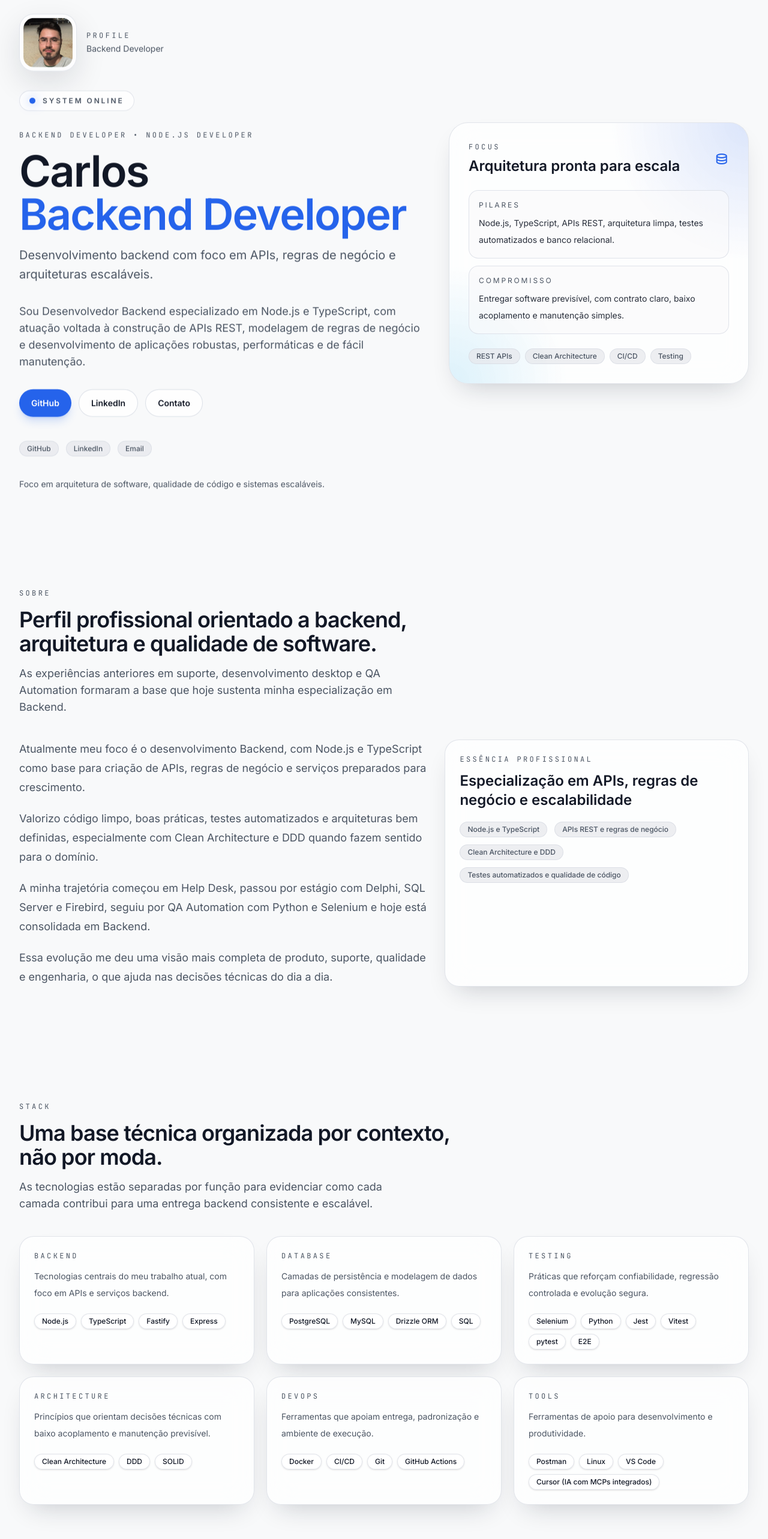
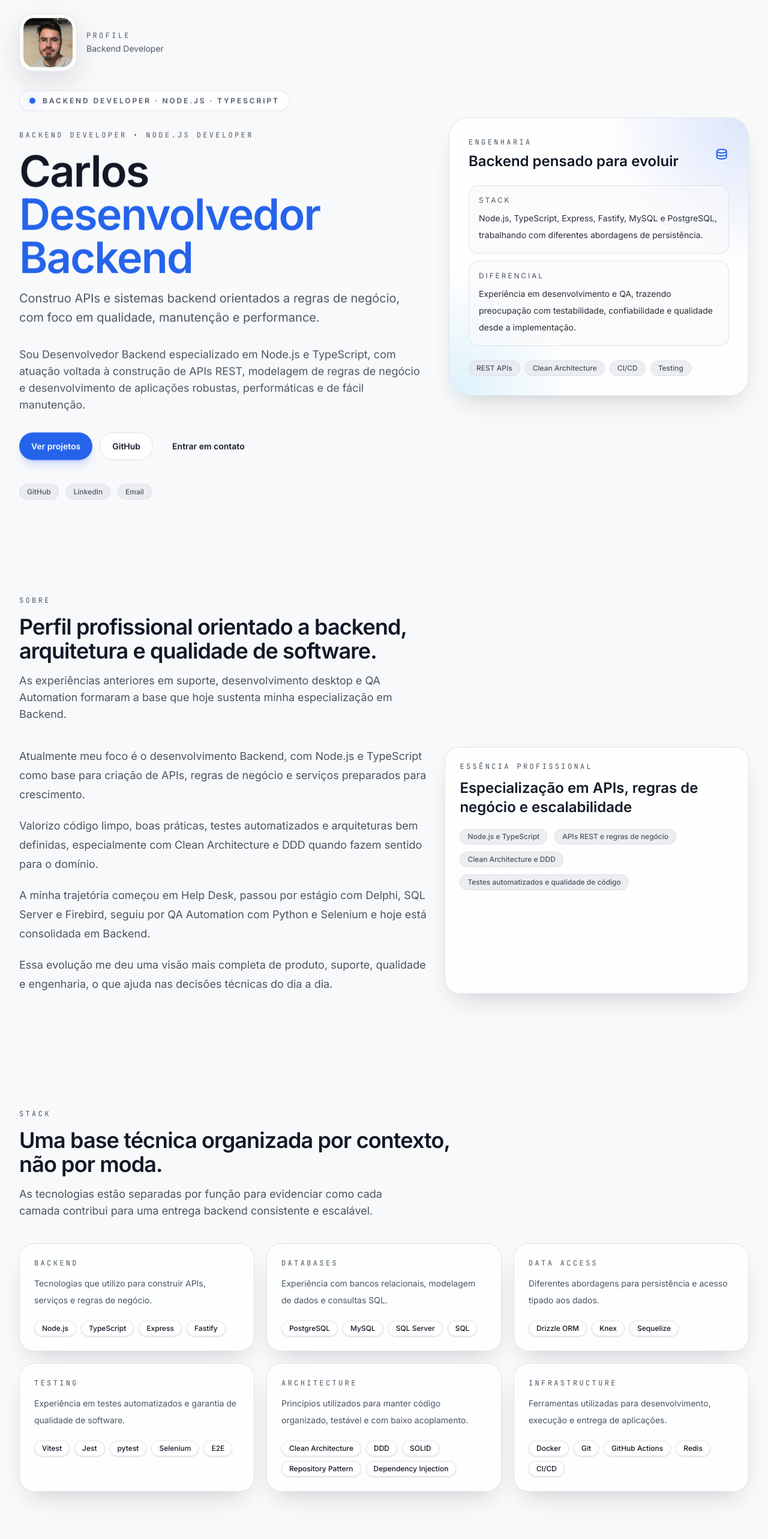
Before and after one commit to carloseocandido/portfolio, a React (Vite) app: page / in a window 1280 px wide. Shown: the part 178-2744 px from the top of the page at 60% size. Built offline with nearby package versions, Linux system fonts and the light colour scheme.

Commit message:
feat: enhance ArchitectureSection and HeroSection with detailed backend structure and updated portfolio content

```diff
--- a/src/components/sections/ArchitectureSection.tsx
+++ b/src/components/sections/ArchitectureSection.tsx
@@ -1,21 +1,116 @@
 import { architectureTopics } from "../../config/portfolio";
 import { Section } from "../ui/Section";
 import { Card } from "../ui/Card";
+import { Chip } from "../ui/Chip";
 
 export function ArchitectureSection() {
   return (
     <Section
       id="architecture"
       eyebrow="Arquitetura"
-      title="Padrões de arquitetura que sustentam manutenção, evolução e clareza técnica."
-      description="Os tópicos abaixo refletem os princípios que orientam minhas decisões ao desenvolver APIs e serviços backend."
+      title="Como estruturo sistemas backend"
+      description="Mais do que seguir padrões por convenção, busco separar responsabilidades para manter regras de negócio testáveis, independentes e fáceis de evoluir."
     >
-      <div className="grid gap-5 md:grid-cols-2 xl:grid-cols-3">
+      <div className="grid gap-6 lg:grid-cols-[1.1fr_0.9fr]">
+        <Card className="rounded-3xl p-6 sm:p-8">
+          <div className="space-y-6">
+            <div>
+              <p className="section-kicker">Fluxo de uma requisição</p>
+              <h3 className="mt-3 text-2xl font-semibold text-foreground">
+                HTTP → aplicação → domínio → persistência
+              </h3>
+              <p className="mt-3 text-sm leading-7 text-muted-foreground">
+                A ideia é evitar que regras de negócio fiquem acopladas ao
+                framework HTTP ou ao banco de dados.
+              </p>
+            </div>
+
+            <div className="grid gap-3">
+              <ArchitectureStep
+                number="01"
+                title="Controller / Route"
+                description="Recebe a requisição, valida os dados de entrada e encaminha a operação."
+              />
+
+              <ArchitectureStep
+                number="02"
+                title="Use Case"
+                description="Orquestra a operação e concentra as regras da aplicação."
+              />
+
+              <ArchitectureStep
+                number="03"
+                title="Domain"
+                description="Representa as regras e comportamentos que pertencem ao negócio."
+              />
+
+              <ArchitectureStep
+                number="04"
+                title="Repository"
+                description="Abstrai a persistência e evita que a regra de negócio dependa diretamente do banco."
+              />
+
+              <ArchitectureStep
+                number="05"
+                title="Infrastructure"
+                description="Implementa detalhes externos como ORM, banco de dados, APIs e outros serviços."
+              />
+            </div>
+          </div>
+        </Card>
+
+        <div className="grid gap-5 sm:grid-cols-2 lg:grid-cols-1">
+          <Card className="rounded-3xl p-6">
+            <p className="section-kicker">Princípios</p>
+
+            <h3 className="mt-3 text-xl font-semibold text-foreground">
+              O objetivo é reduzir acoplamento
+            </h3>
+
+            <p className="mt-3 text-sm leading-7 text-muted-foreground">
+              Frameworks e ferramentas podem mudar. A regra de negócio não
+              deveria precisar ser reescrita sempre que isso acontece.
+            </p>
+
+            <div className="mt-5 flex flex-wrap gap-2">
+              <Chip>Clean Architecture</Chip>
+              <Chip>DDD</Chip>
+              <Chip>SOLID</Chip>
+              <Chip>Dependency Injection</Chip>
+            </div>
+          </Card>
+
+          <Card className="rounded-3xl p-6">
+            <p className="section-kicker">Na prática</p>
+
+            <h3 className="mt-3 text-xl font-semibold text-foreground">
+              Arquitetura adaptada ao projeto
+            </h3>
+
+            <p className="mt-3 text-sm leading-7 text-muted-foreground">
+              Já trabalhei com diferentes combinações de framework e
+              persistência, escolhendo a abordagem de acordo com o contexto da
+              aplicação.
+            </p>
+
+            <div className="mt-5 flex flex-wrap gap-2">
+              <Chip>Express</Chip>
+              <Chip>Fastify</Chip>
+              <Chip>Knex</Chip>
+              <Chip>Sequelize</Chip>
+              <Chip>Drizzle ORM</Chip>
+            </div>
+          </Card>
+        </div>
+      </div>
+
+      <div className="mt-6 grid gap-5 md:grid-cols-2 xl:grid-cols-3">
         {architectureTopics.map((topic) => (
           <Card key={topic.title} className="rounded-3xl p-6">
             <h3 className="text-lg font-semibold text-foreground">
               {topic.title}
             </h3>
+
             <p className="mt-3 text-sm leading-7 text-muted-foreground">
               {topic.summary}
             </p>
@@ -25,3 +120,31 @@ export function ArchitectureSection() {
     </Section>
   );
 }
+
+type ArchitectureStepProps = {
+  number: string;
+  title: string;
+  description: string;
+};
+
+function ArchitectureStep({
+  number,
+  title,
+  description,
+}: ArchitectureStepProps) {
+  return (
+    <div className="flex gap-4 rounded-2xl border border-border/70 bg-background/50 p-4">
+      <div className="flex h-8 w-8 shrink-0 items-center justify-center rounded-xl bg-primary/10 font-mono text-xs font-semibold text-primary">
+        {number}
+      </div>
+
+      <div>
+        <h4 className="font-semibold text-foreground">{title}</h4>
+
+        <p className="mt-1 text-sm leading-6 text-muted-foreground">
+          {description}
+        </p>
+      </div>
+    </div>
+  );
+}
--- a/src/components/sections/HeroSection.tsx
+++ b/src/components/sections/HeroSection.tsx
@@ -34,7 +34,7 @@ export function HeroSection() {
 
               <div className="inline-flex items-center gap-3 rounded-full border border-border/70 bg-card/80 px-4 py-2 text-xs font-semibold uppercase tracking-[0.24em] text-muted-foreground">
                 <span className="h-2.5 w-2.5 rounded-full bg-primary shadow-[0_0_18px_rgb(var(--primary)/0.55)]" />
-                system online
+                Backend Developer · Node.js · TypeScript
               </div>
 
               <div className="space-y-4">
@@ -43,7 +43,9 @@ export function HeroSection() {
                 </p>
                 <h1 className="max-w-4xl text-4xl font-semibold tracking-tight text-foreground sm:text-5xl lg:text-7xl">
                   {siteContent.name}
-                  <span className="block text-primary">Backend Developer</span>
+                  <span className="block text-primary">
+                    Desenvolvedor Backend
+                  </span>
                 </h1>
                 <p className="max-w-2xl text-lg leading-8 text-muted-foreground sm:text-xl">
                   {siteContent.headline}
@@ -55,21 +57,14 @@ export function HeroSection() {
               </p>
 
               <div className="flex flex-col gap-3 sm:flex-row sm:flex-wrap">
-                <Button href={heroLinks.github} external>
+                <Button href="#projects">Ver projetos</Button>
+
+                <Button href={heroLinks.github} variant="secondary" external>
                   GitHub
                 </Button>
-                <Button href={heroLinks.linkedin} variant="secondary" external>
-                  LinkedIn
-                </Button>
-                {/* <Button
-                  href={heroLinks.resume}
-                  variant="ghost"
-                  download="Carlos-CV.txt"
-                >
-                  Download CV
-                </Button> */}
-                <Button href="#contact" variant="secondary">
-                  Contato
+
+                <Button href="#contact" variant="ghost">
+                  Entrar em contato
                 </Button>
               </div>
 
@@ -78,10 +73,6 @@ export function HeroSection() {
                   <Badge key={link.label}>{link.label}</Badge>
                 ))}
               </div>
-
-              <p className="max-w-2xl text-sm leading-7 text-muted-foreground">
-                {siteContent.ctaLabel}
-              </p>
             </div>
           </AnimatedSection>
 
@@ -92,10 +83,11 @@ export function HeroSection() {
                 <div className="flex items-center justify-between">
                   <div>
                     <p className="font-mono text-xs uppercase tracking-[0.28em] text-muted-foreground">
-                      focus
+                      engenharia
                     </p>
+
                     <h2 className="mt-2 text-2xl font-semibold text-foreground">
-                      Arquitetura pronta para escala
+                      Backend pensado para evoluir
                     </h2>
                   </div>
                   <span className="material-symbols-outlined text-3xl text-primary">
@@ -106,20 +98,21 @@ export function HeroSection() {
                 <div className="grid gap-3">
                   <div className="rounded-2xl border border-border/70 bg-background/60 p-4">
                     <p className="text-xs uppercase tracking-[0.24em] text-muted-foreground">
-                      Pilares
+                      Stack
                     </p>
                     <p className="mt-2 text-sm leading-7 text-foreground/90">
-                      Node.js, TypeScript, APIs REST, arquitetura limpa, testes
-                      automatizados e banco relacional.
+                      Node.js, TypeScript, Express, Fastify, MySQL e PostgreSQL,
+                      trabalhando com diferentes abordagens de persistência.
                     </p>
                   </div>
                   <div className="rounded-2xl border border-border/70 bg-background/60 p-4">
                     <p className="text-xs uppercase tracking-[0.24em] text-muted-foreground">
-                      Compromisso
+                      Diferencial
                     </p>
                     <p className="mt-2 text-sm leading-7 text-foreground/90">
-                      Entregar software previsível, com contrato claro, baixo
-                      acoplamento e manutenção simples.
+                      Experiência em desenvolvimento e QA, trazendo preocupação
+                      com testabilidade, confiabilidade e qualidade desde a
+                      implementação.
                     </p>
                   </div>
                 </div>
--- a/src/config/portfolio.ts
+++ b/src/config/portfolio.ts
@@ -14,7 +14,7 @@ export const siteContent = {
   name: "Carlos",
   roles: ["Backend Developer", "Node.js Developer"],
   headline:
-    "Desenvolvimento backend com foco em APIs, regras de negócio e arquiteturas escaláveis.",
+    "Construo APIs e sistemas backend orientados a regras de negócio, com foco em qualidade, manutenção e performance.",
   summary:
     "Sou Desenvolvedor Backend especializado em Node.js e TypeScript, com atuação voltada à construção de APIs REST, modelagem de regras de negócio e desenvolvimento de aplicações robustas, performáticas e de fácil manutenção.",
   ctaLabel:
@@ -74,63 +74,65 @@ export const techCategories: TechCategory[] = [
   {
     title: "Backend",
     description:
-      "Tecnologias centrais do meu trabalho atual, com foco em APIs e serviços backend.",
+      "Tecnologias que utilizo para construir APIs, serviços e regras de negócio.",
     items: [
       { name: "Node.js" },
       { name: "TypeScript" },
+      { name: "Express" },
       { name: "Fastify" },
-      { name: "Express" },
     ],
   },
   {
-    title: "Database",
+    title: "Databases",
     description:
-      "Camadas de persistência e modelagem de dados para aplicações consistentes.",
+      "Experiência com bancos relacionais, modelagem de dados e consultas SQL.",
     items: [
       { name: "PostgreSQL" },
       { name: "MySQL" },
-      { name: "Drizzle ORM" },
+      { name: "SQL Server" },
       { name: "SQL" },
     ],
   },
   {
+    title: "Data Access",
+    description:
+      "Diferentes abordagens para persistência e acesso tipado aos dados.",
+    items: [{ name: "Drizzle ORM" }, { name: "Knex" }, { name: "Sequelize" }],
+  },
+  {
     title: "Testing",
     description:
-      "Práticas que reforçam confiabilidade, regressão controlada e evolução segura.",
+      "Experiência em testes automatizados e garantia de qualidade de software.",
     items: [
+      { name: "Vitest" },
+      { name: "Jest" },
+      { name: "pytest" },
       { name: "Selenium" },
-      { name: "Python" },
-      { name: "Jest" },
-      { name: "Vitest" },
-      { name: "pytest" },
       { name: "E2E" },
     ],
   },
   {
     title: "Architecture",
     description:
-      "Princípios que orientam decisões técnicas com baixo acoplamento e manutenção previsível.",
-    items: [{ name: "Clean Architecture" }, { name: "DDD" }, { name: "SOLID" }],
-  },
-  {
-    title: "DevOps",
-    description:
-      "Ferramentas que apoiam entrega, padronização e ambiente de execução.",
+      "Princípios utilizados para manter código organizado, testável e com baixo acoplamento.",
     items: [
-      { name: "Docker" },
-      { name: "CI/CD" },
-      { name: "Git" },
-      { name: "GitHub Actions" },
+      { name: "Clean Architecture" },
+      { name: "DDD" },
+      { name: "SOLID" },
+      { name: "Repository Pattern" },
+      { name: "Dependency Injection" },
     ],
   },
   {
-    title: "Tools",
-    description: "Ferramentas de apoio para desenvolvimento e produtividade.",
+    title: "Infrastructure",
+    description:
+      "Ferramentas utilizadas para desenvolvimento, execução e entrega de aplicações.",
     items: [
-      { name: "Postman" },
-      { name: "Linux" },
-      { name: "VS Code" },
-      { name: "Cursor (IA com MCPs integrados)" },
+      { name: "Docker" },
+      { name: "Git" },
+      { name: "GitHub Actions" },
+      { name: "Redis" },
+      { name: "CI/CD" },
     ],
   },
 ];
@@ -239,53 +241,29 @@ export const projectItems: ProjectItem[] = [
 ];
 export const architectureTopics: ArchitectureTopic[] = [
   {
-    title: "Clean Architecture",
-    summary:
-      "Base para manter domínio isolado da infraestrutura e das decisões de framework.",
-  },
-  {
-    title: "DDD",
-    summary:
-      "Aplicado quando ajuda a modelar regras de negócio com linguagem consistente.",
-  },
-  {
-    title: "Repository Pattern",
-    summary:
-      "Separação entre persistência e regra de negócio para reduzir acoplamento.",
-  },
-  {
-    title: "Use Cases",
-    summary:
-      "Organização da lógica de aplicação em unidades pequenas e testáveis.",
-  },
-  {
-    title: "Dependency Injection",
-    summary:
-      "Composição que facilita teste, manutenção e troca de implementações.",
-  },
-  {
     title: "REST APIs",
     summary:
-      "Construção de contratos claros para consumo previsível de serviços.",
+      "Contratos HTTP claros, validação de entrada e responsabilidades bem definidas entre as camadas.",
   },
   {
     title: "Validação",
-    summary: "Proteção da entrada antes de atingir domínio e persistência.",
+    summary:
+      "Dados externos são validados antes de alcançar as regras de negócio e a persistência.",
   },
   {
     title: "Autenticação",
     summary:
-      "Proteção de acesso com foco em segurança e clareza de implementação.",
-  },
-  {
-    title: "ORM",
-    summary:
-      "Produtividade com tipagem, rastreabilidade e migrações controladas.",
+      "Controle de acesso tratado como parte da aplicação, mantendo segurança e responsabilidades bem definidas.",
   },
   {
     title: "Testes",
     summary:
-      "Feedback rápido para manter estabilidade e confiança na evolução.",
+      "Casos de uso e regras de negócio são estruturados para permitir testes rápidos e independentes de infraestrutura.",
+  },
+  {
+    title: "Persistência",
+    summary:
+      "Acesso a dados isolado das regras de negócio, permitindo trabalhar com diferentes estratégias de persistência.",
   },
 ];
 
```
